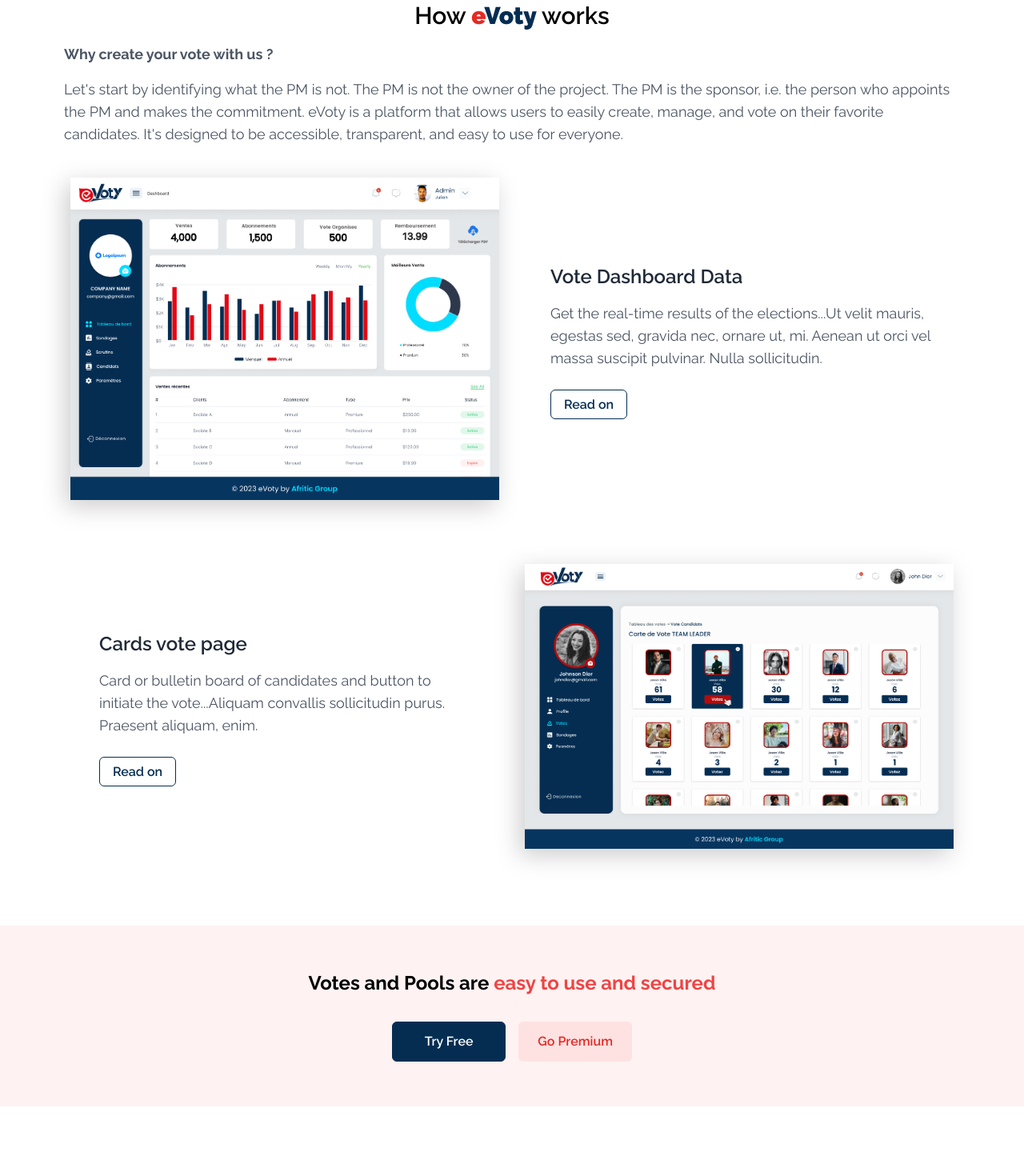
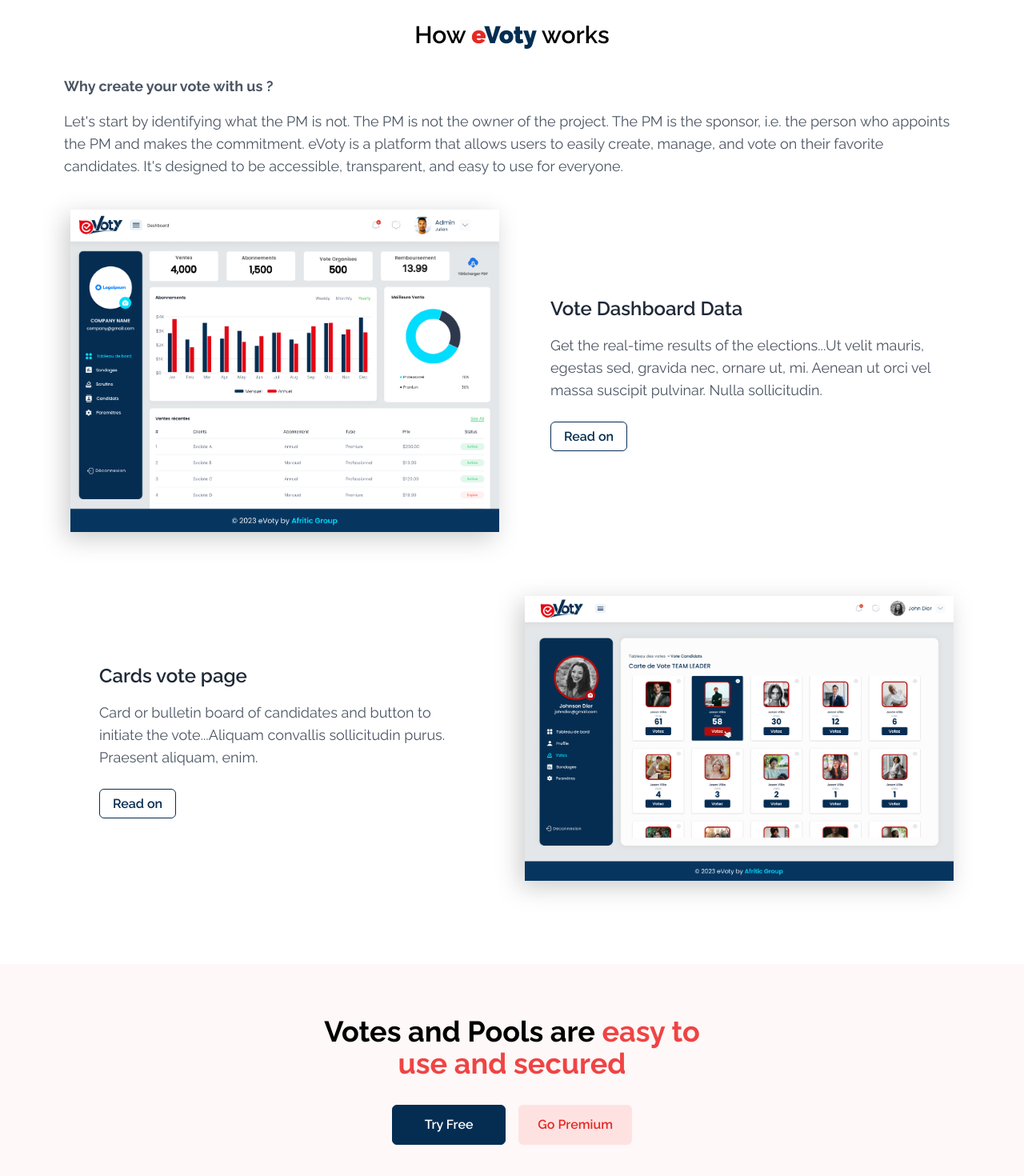
Before and after one commit to EmKbHD/TodoList-CRUD, a React (Vite) app: page / in a window 1280 px wide. Shown: the part 1662-3132 px from the top of the page at 80% size. Before the commit the page ends 3045 px from the top, so only its background shows below. Built offline with nearby package versions, Linux system fonts and the light colour scheme; a web font is replaced by a local one.

Commit message:
fixing padding and margins

```diff
--- a/src/components/Banners/Banners.tsx
+++ b/src/components/Banners/Banners.tsx
@@ -2,19 +2,19 @@
 
 const Banners = () => {
     return (
-        <div className="container">
-            <div className=" grid grid-cols-1 space-y-7 md:space-y-0 py-14">
-                <h2 className="text-3xl font-semibold text-center ">
+        <div className=" container">
+            <div className=" grid grid-cols-1 space-y-6 md:space-y-0 pt-8 md:py-16">
+                <h2 className=" text-3xl font-semibold text-center md:py-4 ">
                     How{' '}
                     <strong className="text-primary">
                         <span className="text-secondary">e</span>Voty{' '}
                     </strong>{' '}
                     works
                 </h2>
-                <span className="text-lg text-gray-600 font-bold py-4">
+                <span className=" text-lg text-gray-600 font-bold md:py-4">
                     Why create your vote with us ?
                 </span>
-                <p className="mt-4 text-lg text-gray-600">
+                <p className=" text-lg text-gray-600">
                     Let's start by identifying what the PM is not. The PM is not
                     the owner of the project. The PM is the sponsor, i.e. the
                     person who appoints the PM and makes the commitment. eVoty
--- a/src/components/VotePool/VotePool.tsx
+++ b/src/components/VotePool/VotePool.tsx
@@ -1,11 +1,12 @@
 const VotePool = () => {
     return (
-        <div className=" bg-red-50 flex justify-center items-center">
-            <div className=" container py-14 flex flex-col justify-center ">
-                <h2 className=" text-center font-bold text-2xl">
+        <div className=" bg-red-50/50 flex justify-center items-center">
+            <div className=" container py-8 md:py-16 flex flex-col justify-center ">
+                <h2 className=" text-center font-bold text-2xl md:text-4xl">
                     Votes and Pools are{' '}
                     <span className="text-red-500">
-                        easy to use and secured
+                        easy to
+                        <br /> use and secured
                     </span>
                 </h2>
                 <div className=" flex justify-center pt-8">
```
